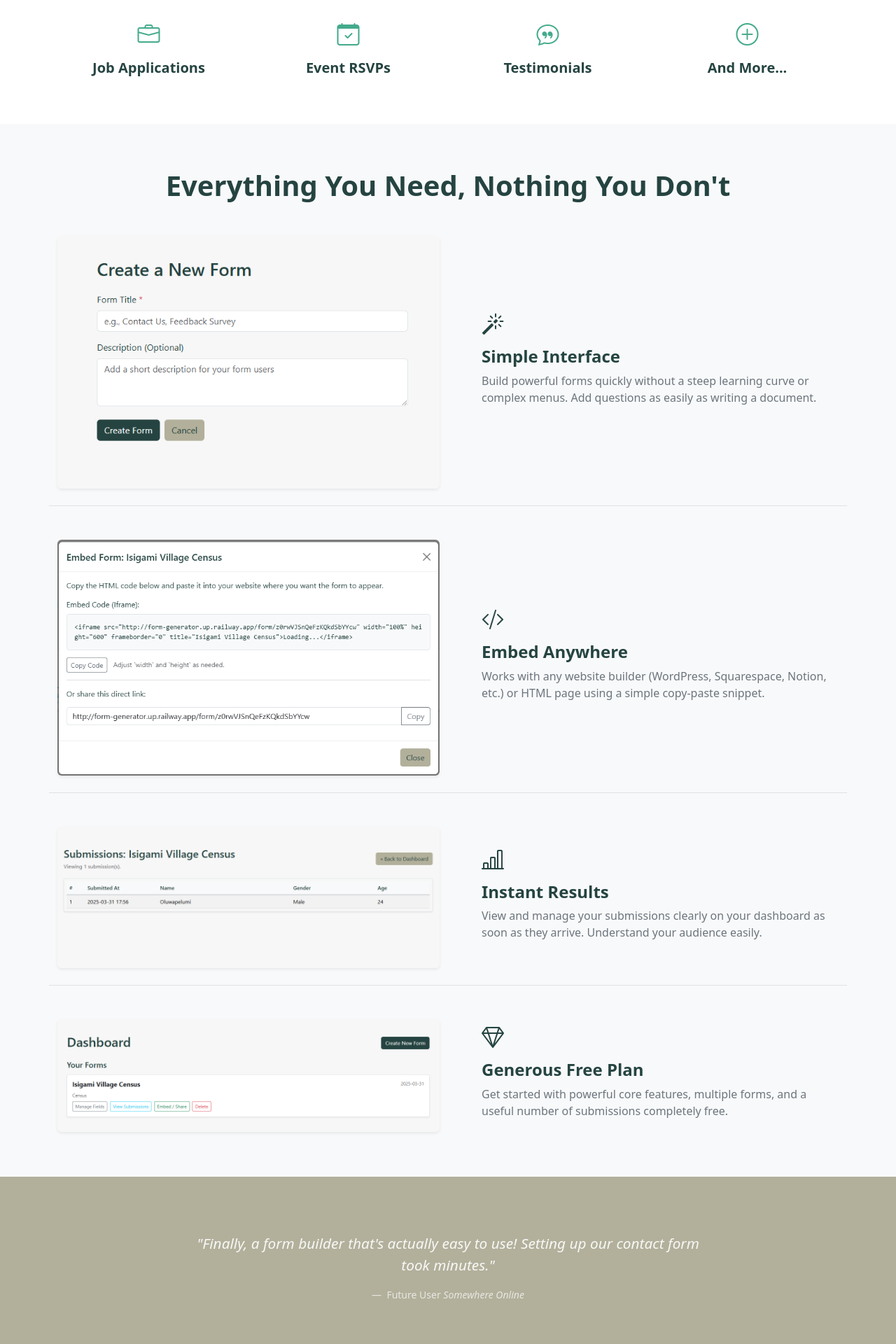
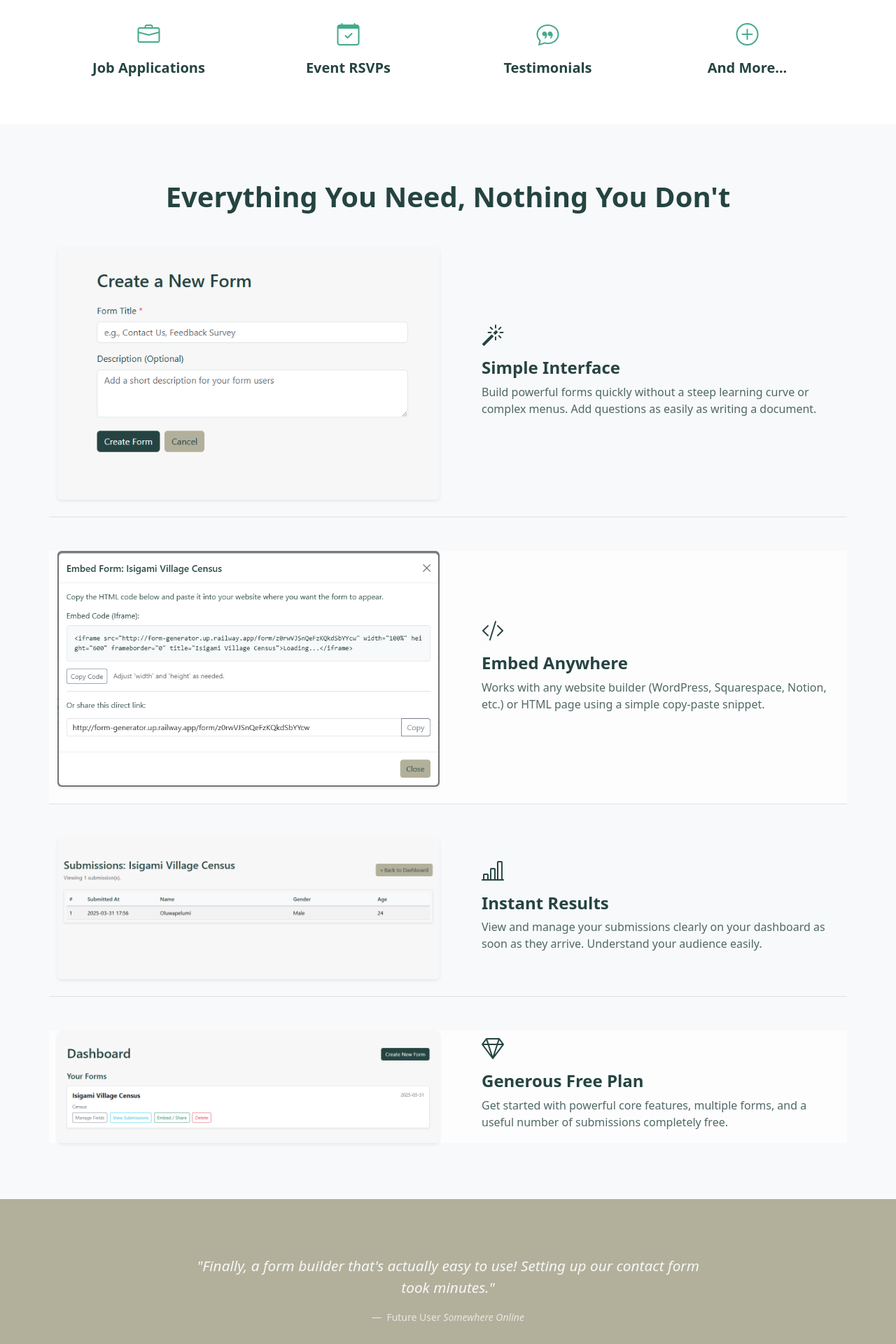
Before and after one commit to SirPelzy/form-generator, a Flask app: page / in a window 1280 px wide. Shown: the part 1201-3121 px from the top of the page at 70% size. Run offline with Flask 3, Linux system fonts and the light colour scheme; some libraries are stand-ins or nearby versions.

Commit message:
Update style.css

```diff
--- a/static/css/style.css
+++ b/static/css/style.css
@@ -257,3 +257,23 @@ footer h6 {
 footer a.text-muted:hover {
     color: var(--primary-color) !important; /* Use primary color for hover */
 }
+
+/* Refined Feature Highlights Section (if needed) */
+.feature-highlights-section {
+  padding: 5rem 0; /* Ensure enough padding */
+}
+/* Ensure icons have bottom margin if text wraps */
+.feature-highlights-section .feature-icon {
+    margin-bottom: 0.75rem;
+}
+.feature-highlights-section h4 {
+    color: var(--text-color); /* Or use --accent-color */
+}
+.feature-highlights-section p.text-secondary {
+    color: var(--text-color) !important; /* Override default secondary if needed */
+    opacity: 0.8;
+    font-size: 1rem;
+}
+
+/* Style for alternating rows if needed, e.g., slightly different background */
+.feature-highlights-section .row:nth-child(odd) { background-color: #fdfdfd; }
```
